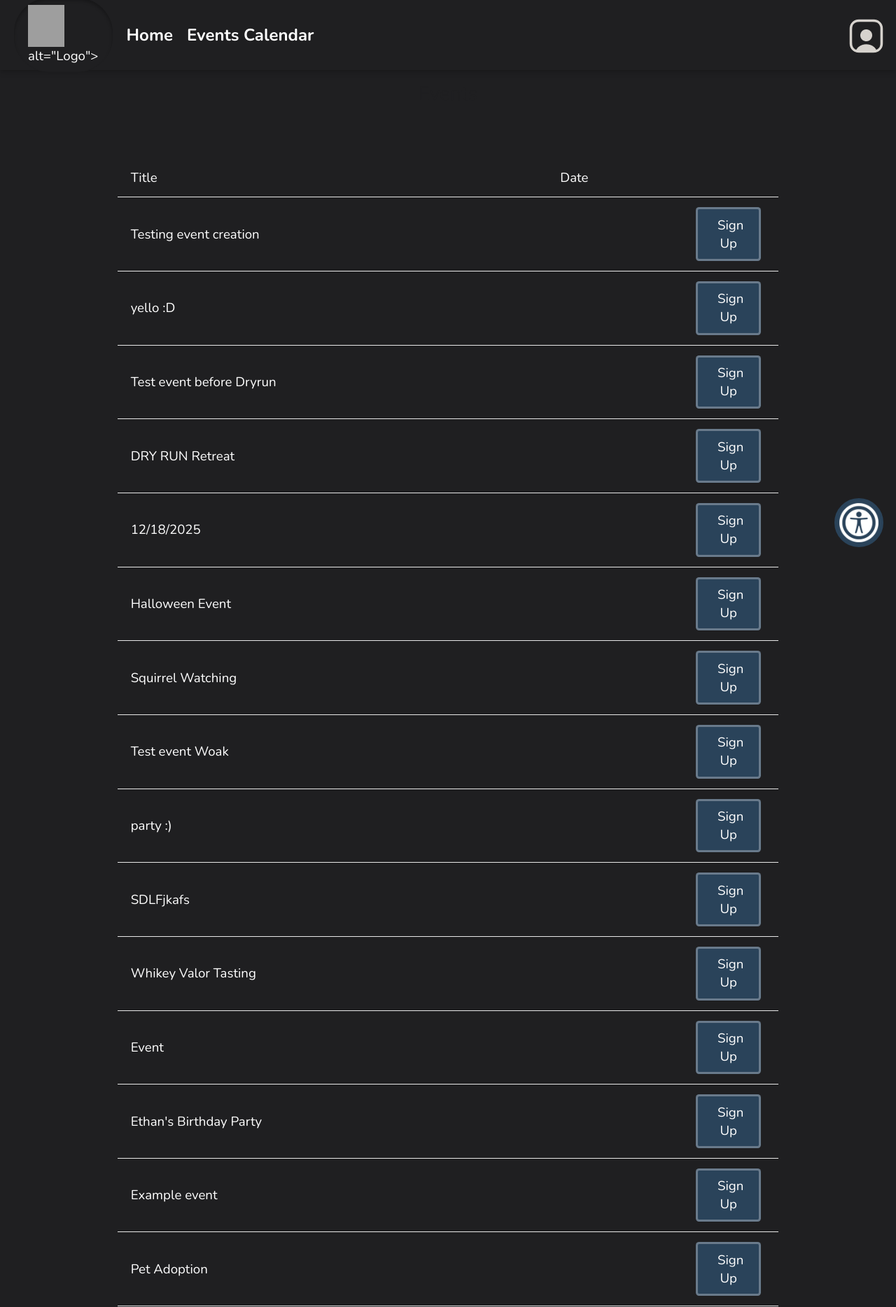
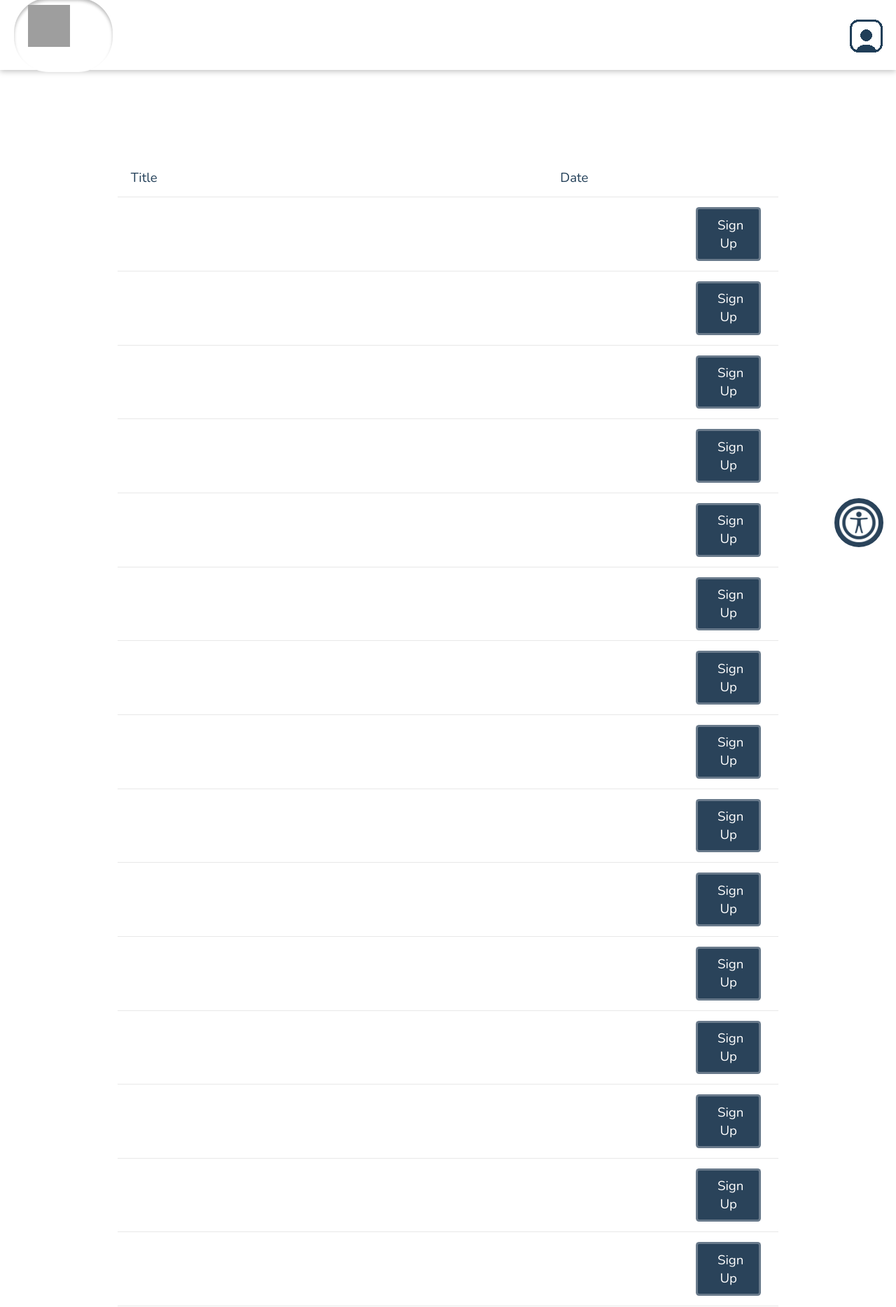
Before and after one commit to Xander500/food, a PHP site: page /stepvarepo/adminViewingEvents.php in a window 1280 px wide. Shown: the top 1868 px of the page at 70% size. Run offline with PHP 8.4, Linux system fonts and the light colour scheme; data comes from the database, SQL or seed files in the repository; data that the repository does not hold is empty; grey boxes are pictures that could not be loaded.

Commit message:
Changed the look of the admin nav bar

```diff
--- a/css/base.css
+++ b/css/base.css
@@ -49,11 +49,11 @@ table, td, tr, th, form, fieldset, em, button, a {
 
 :root {
     /* CSS variables that will be used across the page */
-    --page-background-color: rgb(31, 31, 33);
-    --page-font-color: white;
-    --inactive-font-color: #d0d0d0;
-    --inactive-background-color: rgb(31,31,33);
-    --standout-background: #fafafa;
+    --page-background-color: white;
+    --page-font-color: #213e57;
+    --inactive-font-color: #213e57;
+    --inactive-background-color: white;
+    --standout-background: white;
 
     --happy-toast-background-color: #5D7E61;
     --happy-toast-font-color: rgb(255, 255, 255);
@@ -69,7 +69,7 @@ table, td, tr, th, form, fieldset, em, button, a {
 
     --main-color: #2A435A;
 
-    --accent-color: rgb(201, 171, 129);
+    --accent-color: #92c44c;
 
     --secondary-accent-color: rgb(175, 141, 92);
 
--- a/header.php
+++ b/header.php
@@ -22,6 +22,7 @@ if (date("H:i:s") > "18:19:59") {
     <meta charset="UTF-8">
     <meta name="viewport" content="width=device-width, initial-scale=1.0">
     <link href="https://fonts.googleapis.com/css2?family=Nunito:wght@300;400;700&family=Quicksand:wght@300;400;500;700&display=swap" rel="stylesheet">
+    <link href="./css/base.css" rel="stylesheet">
     <style>
 <?php if (empty($tailwind_mode)): ?>
         * {
@@ -177,7 +178,7 @@ if (date("H:i:s") > "18:19:59") {
             position: fixed;
             top: 0;
             left: 0;
-            background: rgb(31,31,33);
+            background: var(--page-background-color);
             box-shadow: 0px 2px 8px rgba(0, 0, 0, 0.25);
             display: flex;
             align-items: center;
@@ -194,14 +195,14 @@ if (date("H:i:s") > "18:19:59") {
 
         /* Logo */
         .logo-container {
-            background: rgb(31,31,33);
+            background: var(--page-background-color);
             padding: 10px 20px;
             border-radius: 50px;
             box-shadow: 0px 4px 4px rgba(0, 0, 0, 0.25) inset;
         }
 
         .logo-container img {
-            width: 52px;
+            width: 60px;
             height: 60px;
             display: block;
         }
@@ -215,7 +216,7 @@ if (date("H:i:s") > "18:19:59") {
         .nav-links div {
             font-size: 24px;
             font-weight: 700;
-            color: white;
+            color: var(--page-font-color);
             cursor: pointer;
         }
 
@@ -259,8 +260,8 @@ if (date("H:i:s") > "18:19:59") {
         }
 
         .nav-item:hover, .nav-item.active {
-            color: #f5ce7aff;
-            outline: 1px solid #f5d07aff;
+            color: var(--accent-color);
+            outline: 1px solid var(--accent-color);
             outline-offset: 7px;
         }
 
@@ -464,7 +465,7 @@ if (date("H:i:s") > "18:19:59") {
 
         .nav-item img {
             border-radius: 15px;
-            transition: filter 0.3s, background-color 0.3s;
+            transition: filter 0.05s, background-color 0.05s;
         }
 
         .nav-item:hover img, .nav-item.active img {
@@ -558,7 +559,7 @@ if (date("H:i:s") > "18:19:59") {
         .modal-header { display:flex; justify-content:space-between; align-items:center; }
         .nav-link { color: white; text-decoration: none; }
         .dropdown-link { color: inherit; text-decoration: none; display:block; }
-        .icon-img { filter: invert(1); }
+        .icon-img {filter: brightness(0) saturate(100%) invert(14%) sepia(89%) saturate(465%) hue-rotate(167deg) brightness(103%) contrast(84%);}
         .modal-close { background:transparent;border:none;color:white;font-size:30px;cursor:pointer; }
         .modal-desc { color: rgba(255,255,255,0.7); }
         .accessibility-row { display:flex; gap:12px; align-items:center; margin:10px 0; }
--- a/index.php
+++ b/index.php
@@ -33,7 +33,7 @@
     <meta name="viewport" content="width=device-width, initial-scale=1.0">
     <link href="https://fonts.googleapis.com/css2?family=Quicksand:wght@300;400;500;700&display=swap" rel="stylesheet">
     <link href="./css/base.css" rel="stylesheet">
-    <title>Whiskey Valor Volunteer Management | Dashboard</title>
+    <title>UMW Alleviating Food Waste Volunteer Tracking | Dashboard</title>
     <?php require_once('universal.inc') ?>
     <style>
         * {
@@ -158,7 +158,7 @@
             position: fixed;
             top: 0;
             left: 0;
-            background: #C9AB81;
+            background-color: var(--page-background-color);
             box-shadow: 0px 2px 8px rgba(0, 0, 0, 0.25);
             display: flex;
             align-items: center;
```
Also changed, not shown: images/usaicon-old.png (added), images/usaicon.png.
